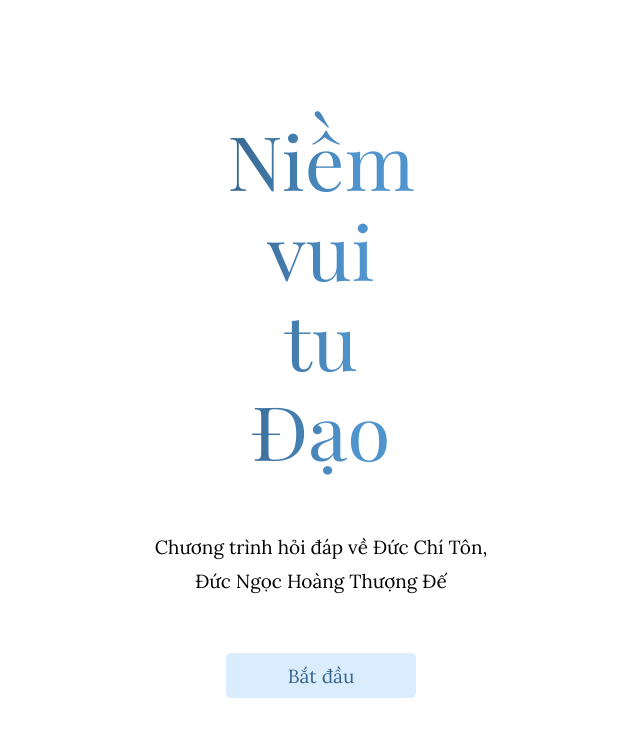
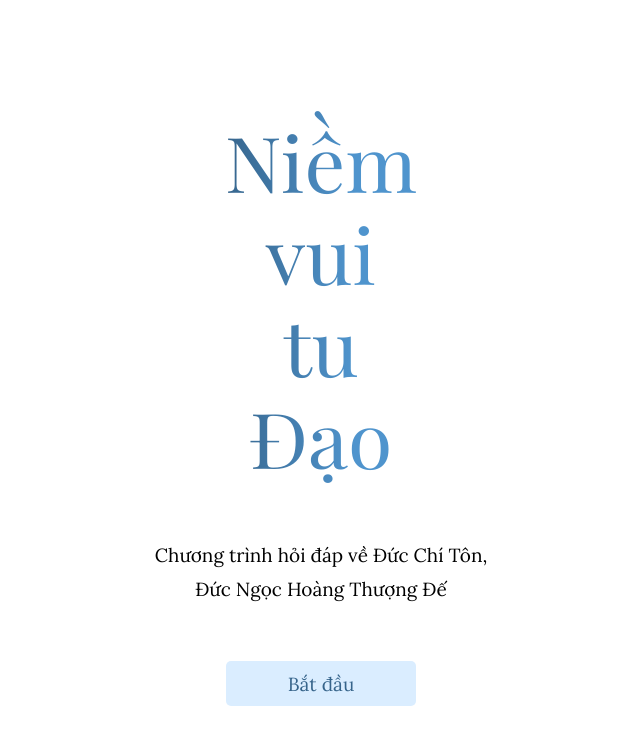
Before and after one commit to goutaiphan/NiemVuiTuDao, a plain HTML site: page index.html in a window 1280 px wide. Shown: the whole page, without its empty margins (319-959 px from the left). Drawn offline with Linux system fonts and the light colour scheme.

Commit message:
Update titleStyle.css

```diff
--- a/stylesheet/titleStyle.css
+++ b/stylesheet/titleStyle.css
@@ -6,7 +6,7 @@
 #titleArea p:nth-child(-n+4) {
   width: 95%;
   font-family: "PlayfairDisplay", serif;
-  font-size: 75px;
+  font-size: 77px;
   transform: scale(1.05, 1);
   background: linear-gradient(to right, #36648B 20%, #4F94CD 60%);
   -webkit-background-clip: text;
```
